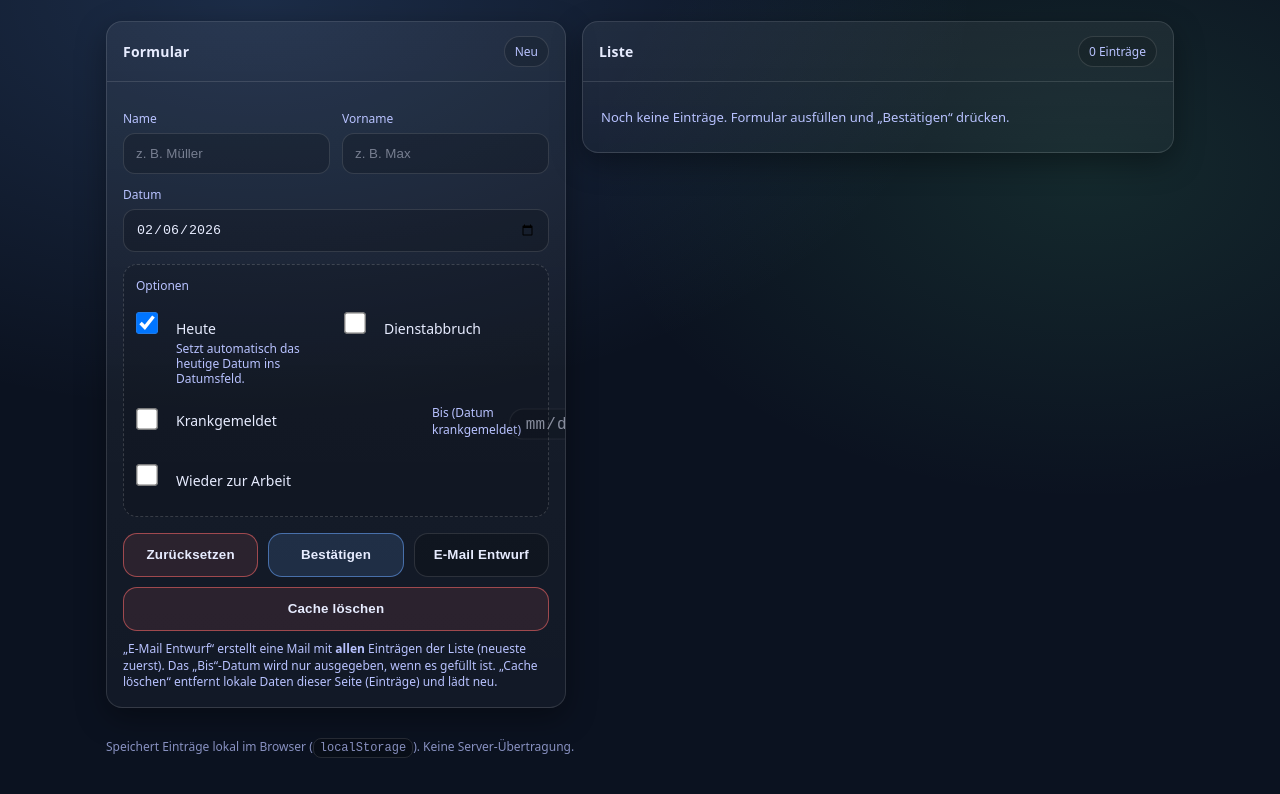
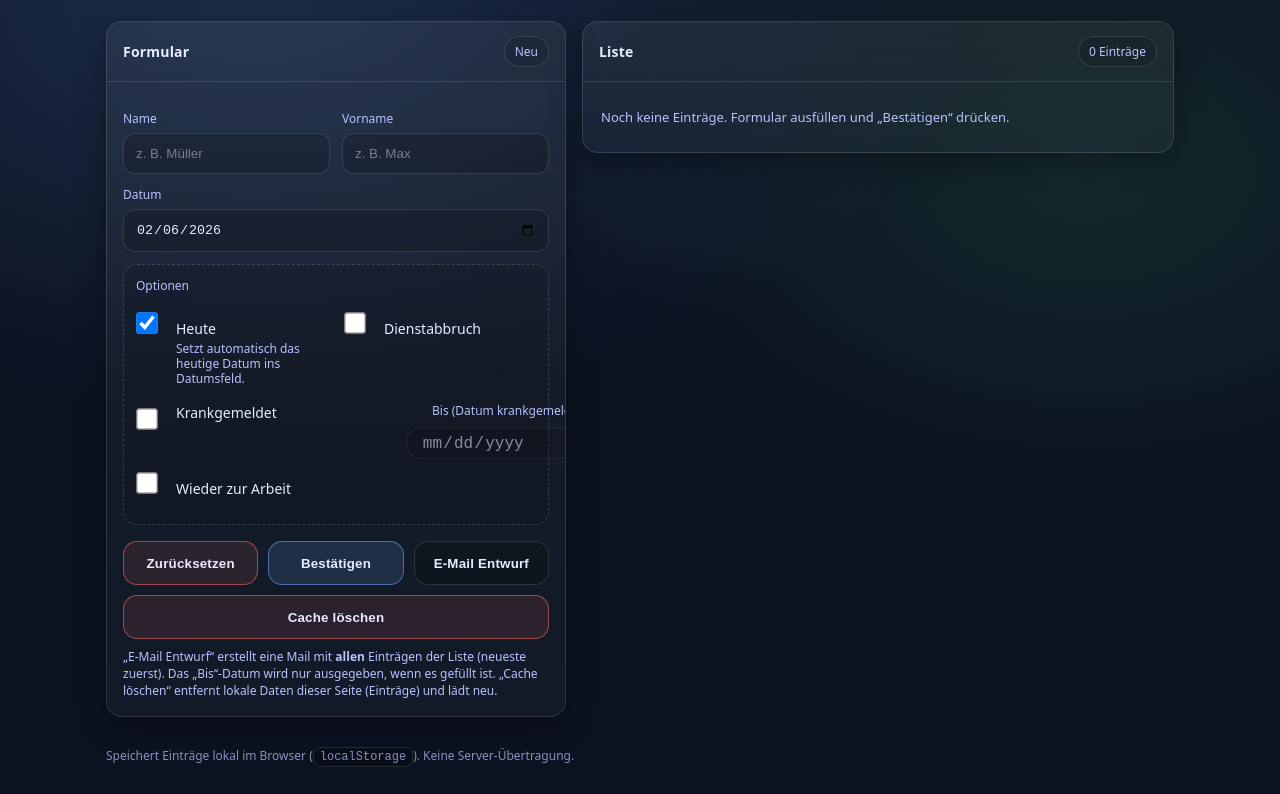
Before and after one commit to davsan86/krankmeldung-schule-pbg.de, a plain HTML site: page index.html in a window 1280 px wide. Shown: the part 94-888 px from the top of the page. Drawn offline with Linux system fonts and the light colour scheme.

Commit message:
Update index.html

```diff
--- a/index.html
+++ b/index.html
@@ -103,7 +103,7 @@
     .row{ display:grid; grid-template-columns:1fr; gap:12px; }
     @media (min-width: 560px){ .row.two{ grid-template-columns:1fr 1fr; } }
 
-    /* ===== Optionen / Checkboxen (iPad Fix) ===== */
+    /* ===== Optionen / Checkboxen ===== */
     .checks{
       margin-top:12px;
       padding:12px;
@@ -122,7 +122,7 @@
         gap:12px 16px;
       }
       .checks > .checks-title{ grid-column: 1 / -1; }
-      .check-inline{ grid-column: 1 / -1; }
+      .check-inline{ grid-column: 1 / -1; } /* Krankgemeldet über volle Breite */
     }
 
     .checks-title{
@@ -163,7 +163,7 @@
       line-height:1.25;
     }
 
-    /* Krankgemeldet-Zeile */
+    /* Krankgemeldet-Zeile: links "Krankgemeldet", rechts Bis-Block */
     .check-inline-content{
       display:grid;
       grid-template-columns: 1fr;
@@ -174,37 +174,33 @@
     @media (min-width: 760px){
       .check-inline-content{
         grid-template-columns: 240px 1fr;
-        align-items:center;
+        align-items:start;
         column-gap:16px;
       }
     }
 
+    /* FIX: Bis-Block immer vertikal (Label oben, Feld unten) -> iPad stabil */
     .bis-block{
-      display:grid;
-      grid-template-columns: 1fr;
+      display:flex;
+      flex-direction:column;
       gap:6px;
       width:100%;
+      min-width: 280px; /* verhindert Kollaps in iPad Date-Input */
     }
-
-    /* FIX: iPad/Tablet – Date-Feld darf nicht kollabieren */
-    @media (min-width: 760px){
-      .bis-block{
-        grid-template-columns: 1fr minmax(240px, 360px);
-        align-items:center;
-        gap:10px;
-        justify-items:stretch; /* statt end -> verhindert shrink */
-      }
-      #krankBis{
-        min-width:240px;       /* verhindert „13“-Mini-Feld */
-        width:100%;
-      }
+    @media (max-width: 520px){
+      .bis-block{ min-width: 0; }
     }
 
     .inline-label{
       margin:0;
       font-size:12px;
       color:var(--muted);
-      white-space:normal; /* nicht abschneiden, lieber umbrechen */
+      white-space:normal; /* darf umbrechen */
+      line-height:1.2;
+    }
+
+    #krankBis{
+      width:100%;
     }
 
     /* ===== Buttons ===== */
@@ -250,7 +246,6 @@
       border-color: rgba(255,106,106,.55);
       background: rgba(255,106,106,.10);
     }
-
     #clearCacheBtn{ width:100%; }
 
     .hint{
```
